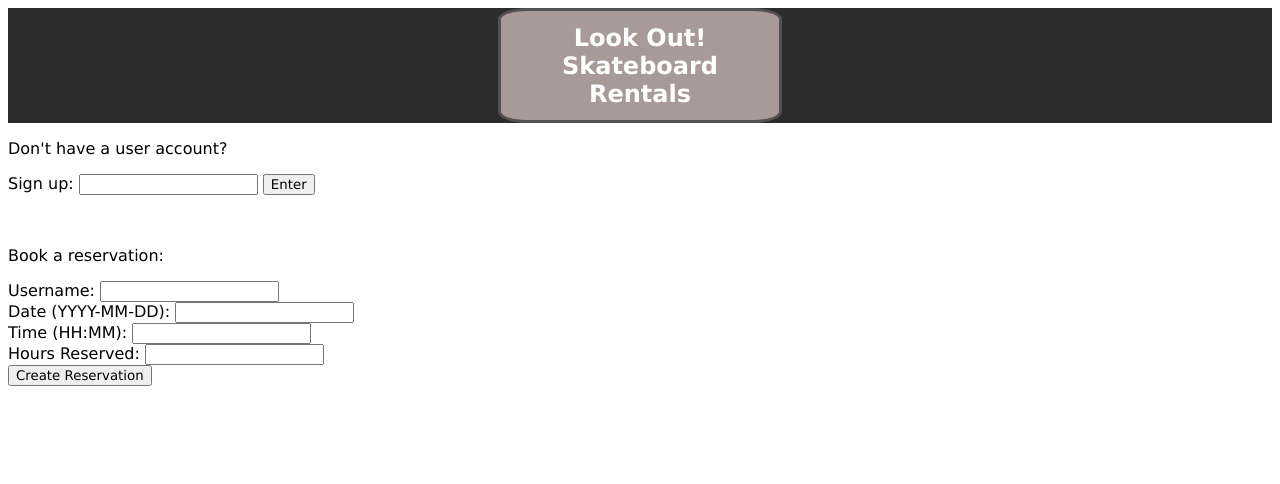
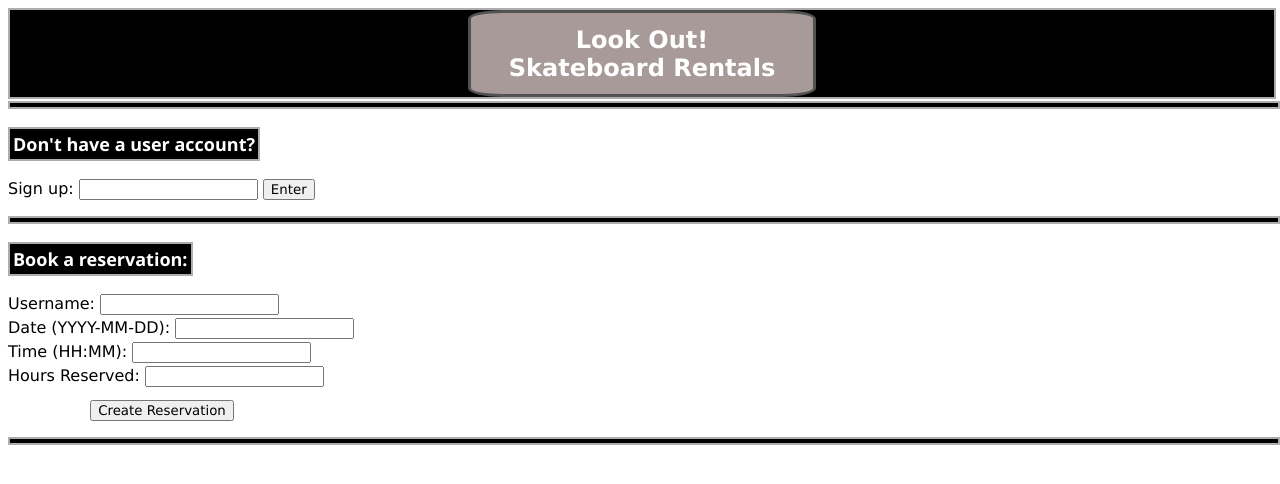
Before and after one commit to DWheeler22/look_out_skateboard, a website: page index.html in a window 1280 px wide. Drawn offline with Linux system fonts and the light colour scheme.

Commit message:
Implemented front end for creating reservation. Added styling.

```diff
--- a/app.js
+++ b/app.js
@@ -5,7 +5,7 @@ function registerUser() {
     let userName = document.querySelector("#new_username").value
 
     const request = new XMLHttpRequest()
-    request.open("POST", `${base_server_url}/users/${userName}`)
+    request.open("POST", `${base_server_url}/users/${userName}`, true)
     request.onload = function() {
         data = this.response
         if (request.status === 200)
@@ -24,7 +24,30 @@ function registerUser() {
     document.getElementById("new_username").value = ""
 }
 
+// https://www.geeksforgeeks.org/how-to-validate-string-date-format-in-javascript/ (validating date)
 function createReservation() {
+    let res_user = document.getElementById("new_res_user").value
+    let res_date = document.getElementById("new_res_date").value
+    let res_time = document.getElementById("new_res_time").value
+    let res_hours = document.getElementById("new_res_hours").value
+
+    const request = new XMLHttpRequest()
+    request.open("POST", `${base_server_url}/users/${res_user}/reservations/${res_date}/${res_time}/${res_hours}`, true)
+    request.onload = function() {
+        data = this.response
+        if (request.status === 200)
+        {
+            let response = document.getElementById("make_res_response")
+            response.innerHTML = data
+        }
+        else
+        {
+            console.log(`Error status: ${request.status}`)
+        }
+    }
+    request.send()
+
+
 
     // Reset fields
     document.getElementById("new_res_user").value = ""
--- a/index.html
+++ b/index.html
@@ -14,21 +14,28 @@
         </div>
     </div>
 
+    <div class="divider"></div>
+
     <div id="signup">
-        <p>Don't have a user account?</p>
+        <p class="section_header">Don't have a user account?</p><br>
         <span class="entry"><label>Sign up: </label><input id="new_username"></span>
         <button onclick="registerUser()">Enter</button>
         <span class="response"><pre id="signup_response"></pre></span>
-    </div><br>
+    </div>
+
+    <div class="divider"></div>
 
     <div id="make_res">
-        <p>Book a reservation:</p>
-        <span class="entry"><label>Username: </label><input id="new_res_user"><br></span>
-        <span class="entry"><label>Date (YYYY-MM-DD): </label><input id="new_res_date"><br></span>
-        <span class="entry"><label>Time (HH:MM): </label><input id="new_res_time"><br></span>
-        <span class="entry"><label>Hours Reserved: </label><input id="new_res_hours"><br></span>
-        <button onclick="createReservation()">Create Reservation</button>
+        <p class="section_header">Book a reservation:</p><br>
+        <div class="entry"><label>Username: </label><input id="new_res_user"></div>
+        <div class="entry"><label>Date (YYYY-MM-DD): </label><input id="new_res_date"><br></div>
+        <div class="entry"><label>Time (HH:MM): </label><input id="new_res_time"><br></div>
+        <div class="entry"><label>Hours Reserved: </label><input id="new_res_hours"><br></div>
+        <button id="make_res_button" onclick="createReservation()">Create Reservation</button>
+        <div class="response"><pre id="make_res_response"></pre></div>
     </div>
+
+    <div class="divider"></div>
 
     <script src="app.js" defer></script>
 </body>
--- a/style.css
+++ b/style.css
@@ -4,9 +4,12 @@
 }
 
 .header {
-    background-color: #2c2c2c;
+    background-color: black;
+    border: solid 2px rgb(173, 173, 173);
+    display: block;
     margin: 0;
     padding: 0;
+    margin-bottom: 2px;
     width: 100%;
 }
 
@@ -23,5 +26,34 @@
     border-color: #525252;
     background-color: #a99a9a;
     border-radius: 10%;
-    width: 20%;
+    width: 25%;
 }
+
+.divider {
+    background-color: black;
+    padding: 2px;
+    width: 100%;
+    border: solid 2px rgb(173, 173, 173);
+    display: block;
+}
+
+.section_header {
+    color: white;
+    font-weight: bold;
+    font-family:'Segoe UI', Tahoma, Geneva, Verdana, sans-serif;
+    font-size: 18px;
+    background-color: black;
+    border: solid 2px rgb(173, 173, 173);
+    display: inline-block;
+    width: auto;
+    padding: 3px;
+}
+
+.entry {
+    margin-bottom: 3px;
+}
+
+#make_res_button {
+    margin-left: 6.5%;
+    margin-top: 10px;
+}
```
